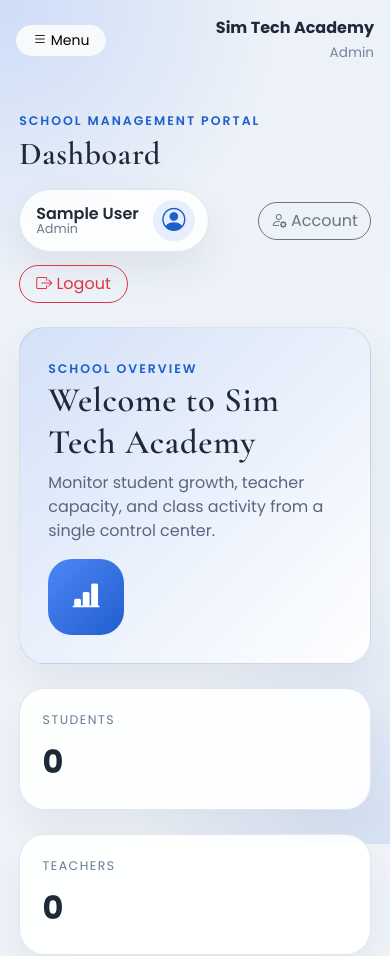
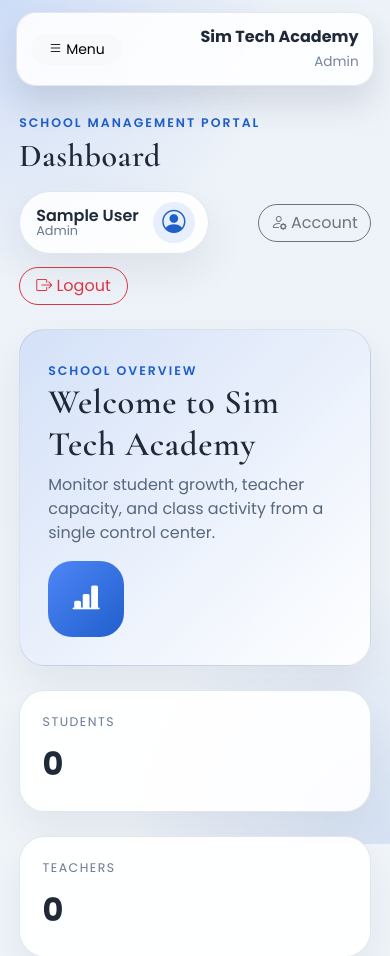
Before and after one commit to tradersnestmedia-a11y/SMGS, a Django app: page /dashboard/ in a window 390 px wide. Shown: the top 956 px of the page. Run offline with Django 5.2, Linux system fonts and the light colour scheme; the visitor is signed in with stand-in values (Sample User, id 1); data that the repository does not hold is empty.

Commit message:
Keep mobile menu header visible while scrolling

```diff
--- a/static/css/style.css
+++ b/static/css/style.css
@@ -592,6 +592,35 @@ h1, h2, h3, h4, h5 {
 }
 
 @media (max-width: 991.98px) {
+    .mobile-header {
+        position: sticky;
+        top: 0.75rem;
+        z-index: 1030;
+        margin: 0 1rem 1rem;
+        padding: 0.75rem 0.9rem;
+        background: rgba(255, 255, 255, 0.88);
+        border: 1px solid rgba(58, 84, 120, 0.12);
+        border-radius: 1.25rem;
+        box-shadow: 0 18px 32px rgba(27, 45, 68, 0.12);
+        backdrop-filter: blur(12px);
+    }
+
+    .mobile-header .btn {
+        flex-shrink: 0;
+        white-space: nowrap;
+    }
+
+    .mobile-school {
+        min-width: 0;
+    }
+
+    .mobile-school__title,
+    .mobile-school__subtitle {
+        overflow: hidden;
+        text-overflow: ellipsis;
+        white-space: nowrap;
+    }
+
     .hero-card {
         flex-direction: column;
         align-items: flex-start;
```
